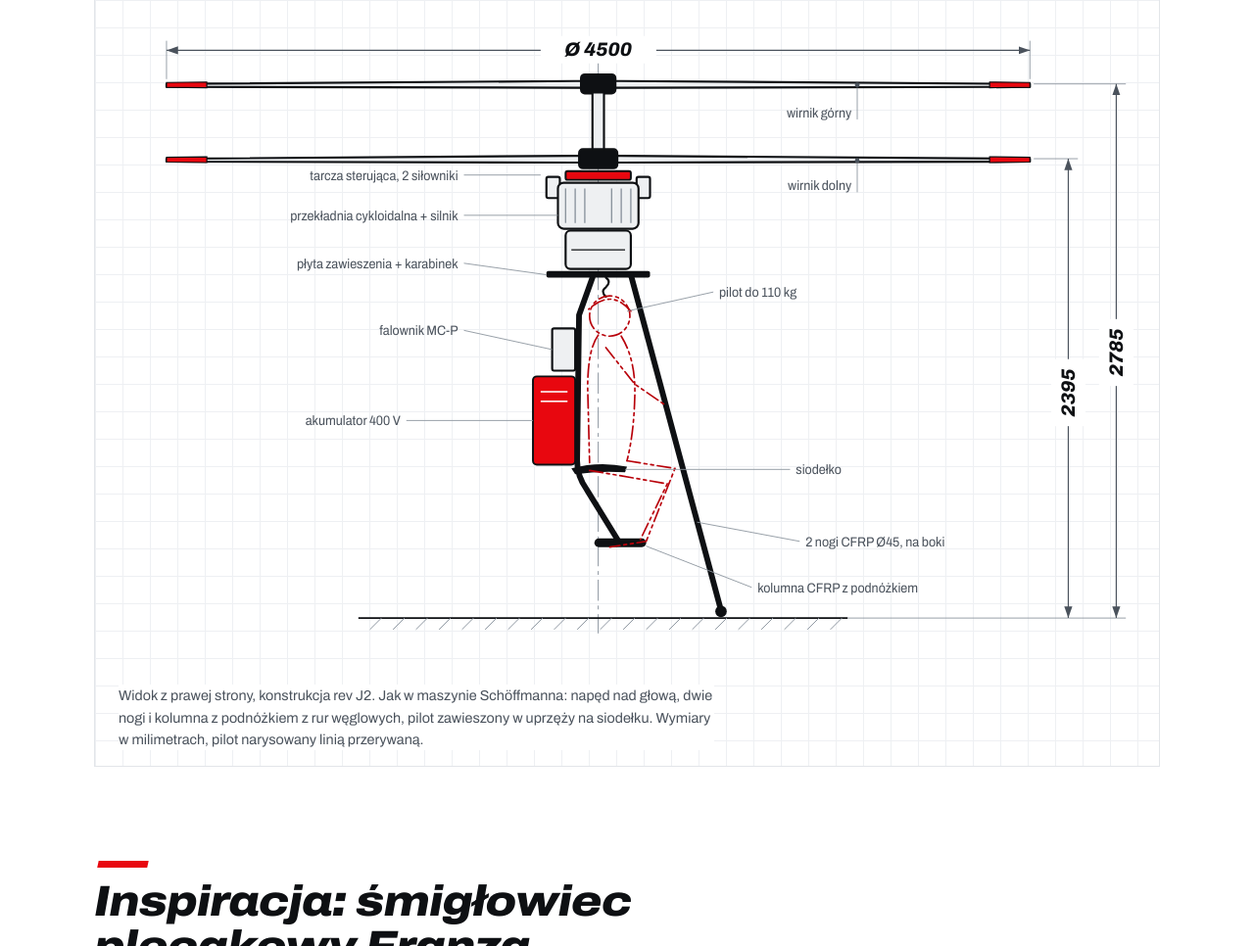
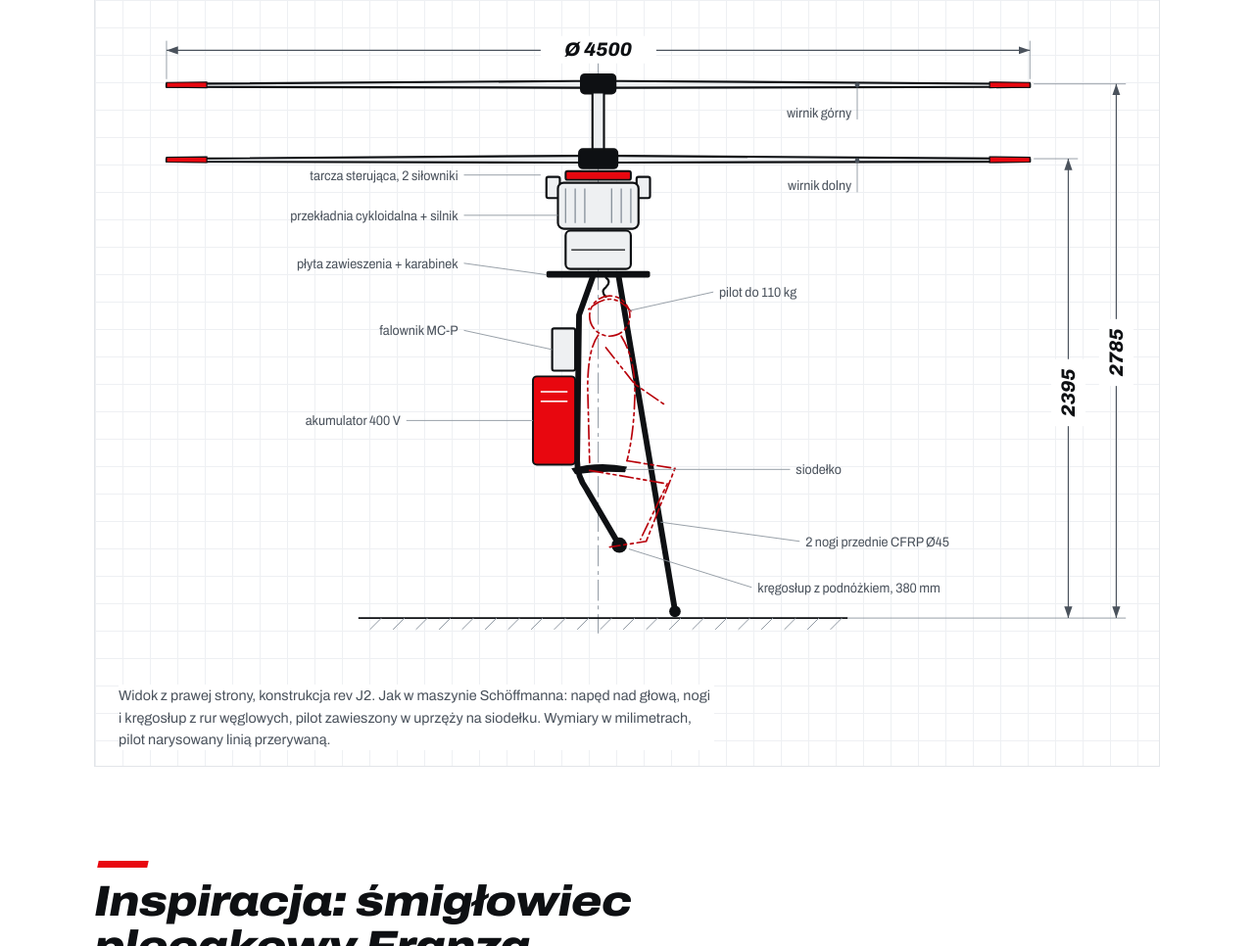
Before and after one commit to mactom75/helimac, a plain HTML site: page website/index.html in a window 1280 px wide. Shown: the part 884-1850 px from the top of the page at 98% size. Drawn offline with Linux system fonts and the light colour scheme.

Commit message:
Website: side view dimensions per design chat - front legs Ø45 (feet 400 mm ahead), CFRP spine, footrest 380 mm
Co-Authored-By: Claude Opus 5.5 <noreply@anthropic.com>
Claude-Session: https://claude.ai/code/session_01PVnfAcKSYphJHaqqCgBjx3

```diff
--- a/website/index.html
+++ b/website/index.html
@@ -63,7 +63,7 @@
     <figure class="drawing">
       <svg viewBox="0 0 1060 680" role="img" aria-labelledby="dwg-title dwg-desc" xmlns="http://www.w3.org/2000/svg">
   <title id="dwg-title">HELIMAC rev J2, widok z prawej strony</title>
-  <desc id="dwg-desc">Rysunek techniczny: dwa przeciwbieżne wirniki o średnicy 4500&nbsp;mm na wysokości 2395 i 2785&nbsp;mm nad gruntem. Pod nimi tarcza sterująca z dwoma siłownikami, przekładnia i silnik, płyta zawieszenia z karabinkiem. Rama z rur węglowych: dwie nogi rozstawione na boki i kolumna centralna, która biegnie od płyty za plecami pilota, pod siodełkiem, do podnóżka. Na kolumnie, za pilotem, falownik i akumulator.</desc>
+  <desc id="dwg-desc">Rysunek techniczny: dwa przeciwbieżne wirniki o średnicy 4500&nbsp;mm na wysokości 2395 i 2785&nbsp;mm nad gruntem. Pod nimi tarcza sterująca z dwoma siłownikami, przekładnia i silnik, płyta zawieszenia z karabinkiem. Dwie przednie nogi z rur węglowych Ø45, stopy 400 mm przed osią. Pilot wisi na karabinku: węglowy kręgosłup za jego plecami niesie akumulator i falownik, pod siodełkiem przechodzi w trzon podnóżka, 380 mm nad ziemią.</desc>
   <defs>
     <marker id="arr" viewBox="0 0 10 10" refX="10" refY="5" markerWidth="10" markerHeight="10" orient="auto-start-reverse">
       <path d="M0 1.5 L10 5 L0 8.5 z" class="d-arrow"/>
@@ -115,12 +115,12 @@
   <rect x="446" y="258" width="108" height="7" rx="2" class="d-ink-fill"/>
   <path d="M492 265 q-6 4 0 10 q6 4 0 10" class="d-ink" stroke-width="3"/>
 
-  <!-- dwie nogi CFRP rozstawione na boki (w widoku z boku nakładają się) -->
-  <path d="M466 262 L372 612" class="d-leg"/>
-  <circle cx="372" cy="613" r="6" class="d-ink-fill"/>
+  <!-- 2 nogi przednie CFRP Ø45×2,5 (±60° od kierunku lotu, w widoku z boku nakładają się); stopy 400 mm przed osią (okrąg stóp Ø1600) -->
+  <path d="M479 262 L420 612" class="d-leg"/>
+  <circle cx="420" cy="613" r="6" class="d-ink-fill"/>
 
-  <!-- kolumna centralna CFRP: od płyty za plecami pilota, pod siodełkiem do podnóżka (jak u Schöffmanna) -->
-  <path d="M506 265 L520 304 L522 456 Q522 472 512 486 L480 538" class="d-leg"/>
+  <!-- kręgosłup CFRP Ø45×2: z karabinka za plecami pilota, węzeł pod siodełkiem, trzon podnóżka -->
+  <path d="M506 265 L520 304 L522 456 Q522 472 512 486 L478 544" class="d-leg"/>
 
   <!-- falownik MC-P i akumulator na kolumnie, za plecami pilota -->
   <rect x="524" y="318" width="24" height="44" rx="2" class="d-body"/>
@@ -129,8 +129,8 @@
   <line x1="532" y1="394" x2="560" y2="394" class="d-thin-w"/>
   <!-- siodełko -->
   <path d="M470 462 Q500 456 528 464 L524 470 Q498 466 472 468 z" class="d-ink-fill"/>
-  <!-- podnóżek na końcu kolumny -->
-  <rect x="450" y="537" width="54" height="9" rx="4.5" class="d-ink-fill"/>
+  <!-- podnóżek ⊥: poprzeczka 400 mm w poprzek (z boku widoczna jako przekrój), 380 mm nad ziemią -->
+  <circle cx="478" cy="544" r="8" class="d-ink-fill"/>
 
   <!-- pilot 110 kg — linia widmowa -->
   <g class="d-phantom">
@@ -185,14 +185,14 @@
     <text x="626" y="285" class="d-note">pilot do 110 kg</text>
     <line x1="528" y1="465" x2="700" y2="465" class="d-ext"/>
     <text x="706" y="470" class="d-note">siodełko</text>
-    <line x1="603" y1="520" x2="710" y2="540" class="d-ext"/>
-    <text x="716" y="545" class="d-note">2 nogi CFRP Ø45, na boki</text>
-    <line x1="550" y1="545" x2="660" y2="588" class="d-ext"/>
-    <text x="666" y="593" class="d-note">kolumna CFRP z podnóżkiem</text>
+    <line x1="565" y1="520" x2="710" y2="540" class="d-ext"/>
+    <text x="716" y="545" class="d-note">2 nogi przednie CFRP Ø45</text>
+    <line x1="532" y1="548" x2="660" y2="588" class="d-ext"/>
+    <text x="666" y="593" class="d-note">kręgosłup z podnóżkiem, 380 mm</text>
   </g>
 </svg>
-      <ul class="legend" aria-hidden="true"><li>wirniki współosiowe</li><li>tarcza sterująca</li><li>napęd</li><li>płyta i karabinek</li><li>falownik, akumulator</li><li>siodełko, kolumna z podnóżkiem</li><li>2 nogi CFRP</li><li>pilot do 110 kg</li></ul>
-      <figcaption>Widok z prawej strony, konstrukcja rev J2. Jak w maszynie Schöffmanna: napęd nad głową, dwie nogi i kolumna z podnóżkiem z rur węglowych, pilot zawieszony w uprzęży na siodełku. Wymiary w milimetrach, pilot narysowany linią przerywaną.</figcaption>
+      <ul class="legend" aria-hidden="true"><li>wirniki współosiowe</li><li>tarcza sterująca</li><li>napęd</li><li>płyta i karabinek</li><li>falownik, akumulator</li><li>siodełko, kręgosłup, podnóżek</li><li>2 nogi przednie CFRP</li><li>pilot do 110 kg</li></ul>
+      <figcaption>Widok z prawej strony, konstrukcja rev J2. Jak w maszynie Schöffmanna: napęd nad głową, nogi i kręgosłup z rur węglowych, pilot zawieszony w uprzęży na siodełku. Wymiary w milimetrach, pilot narysowany linią przerywaną.</figcaption>
     </figure>
   </div>
 
```
Also changed, not shown: website/en/index.html (+14 -14 lines).
